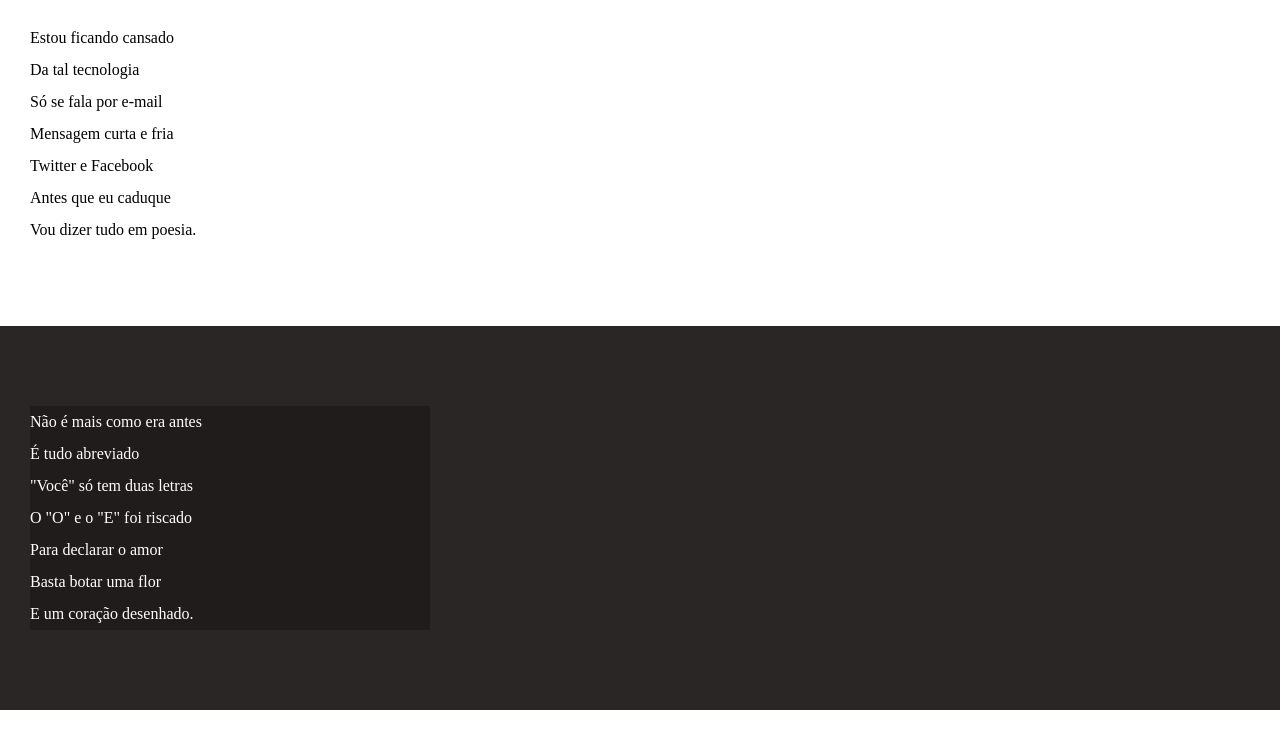
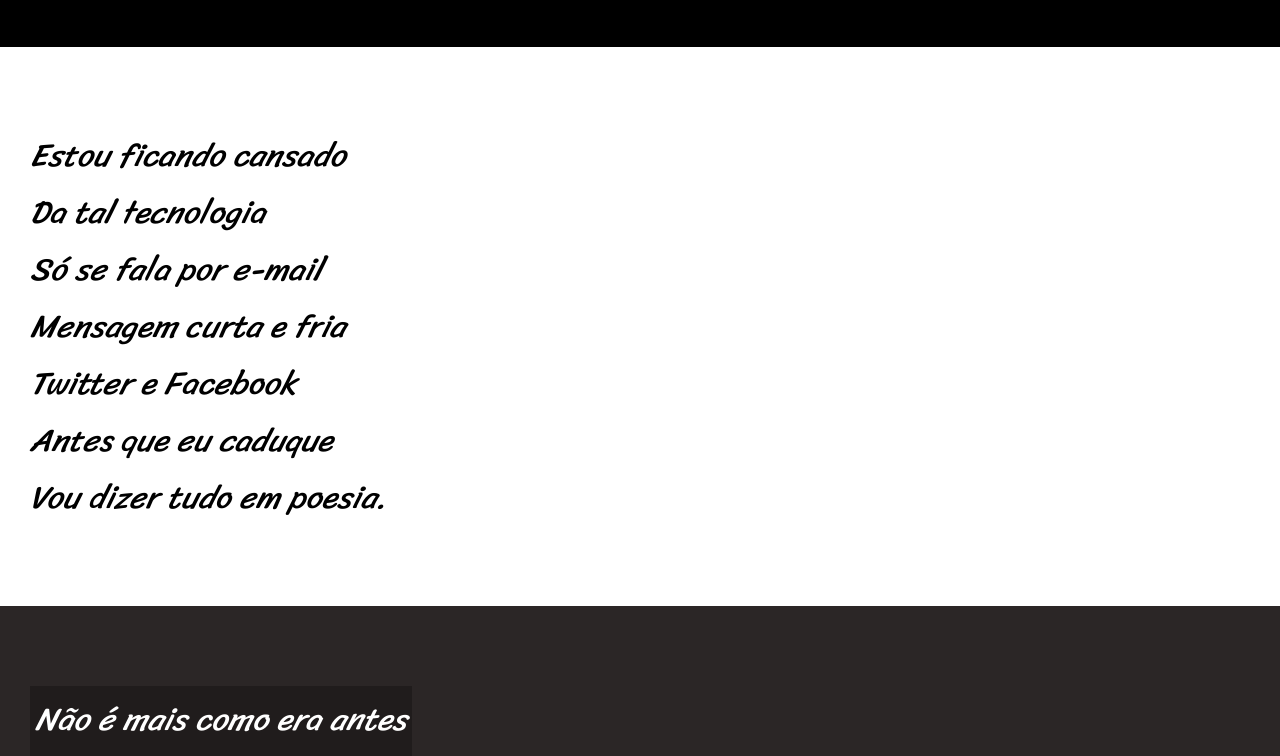
Before and after one commit to luizegomes/d012, a plain HTML site: page index.html in a window 1280 px wide. Shown: the part 213-969 px from the top of the page. Drawn offline with Linux system fonts and the light colour scheme.

Commit message:
atualização de estilo

```diff
--- a/estilo/style.css
+++ b/estilo/style.css
@@ -1,10 +1,13 @@
 @charset "UTF-8";
 
-@font-face {
-    font-family: Passion One;
-    src: url('/fontes/BebasNeue-Regular.ttf') format('truetype');
-    font-weight: normal;
-    font-style: normal;
+@import url('https://fonts.googleapis.com/css2?family=Passion+One&display=swap');
+
+@import url('https://fonts.googleapis.com/css2?family=Sriracha&display=swap');
+
+:root {
+    --fonte1: Verdana, Geneva, Tahoma, sans-serif;
+    --fonte2: 'Passion One', cursive;
+    --fonte3: 'Sriracha', cursive;
 }
 
 * {
@@ -16,6 +19,7 @@
 html, body {
     min-height: 100vh;
     background-color: darkgray;
+    font-family: var(--fonte1);
 }
 
 header {
@@ -27,6 +31,7 @@ header {
 header > h1 {
     padding-top: 50px;
     font-variant: small-caps;
+    font: bold 10vw var(--fonte2);
 }
 
 header > p {
@@ -48,6 +53,7 @@ section {
     padding-bottom: 10vh;
     line-height: 2em;
     padding-left: 30px;
+    font: italic 2em var(--fonte3);
 }
 
 section.normal {
@@ -61,7 +67,8 @@ section.imagem {
 }
 
 section.imagem > p{
-    width: 400px;
+    display: inline-block;
+    padding: 5px;
     background-color: rgba(0, 0, 0, 0.253);
 }
 
```
